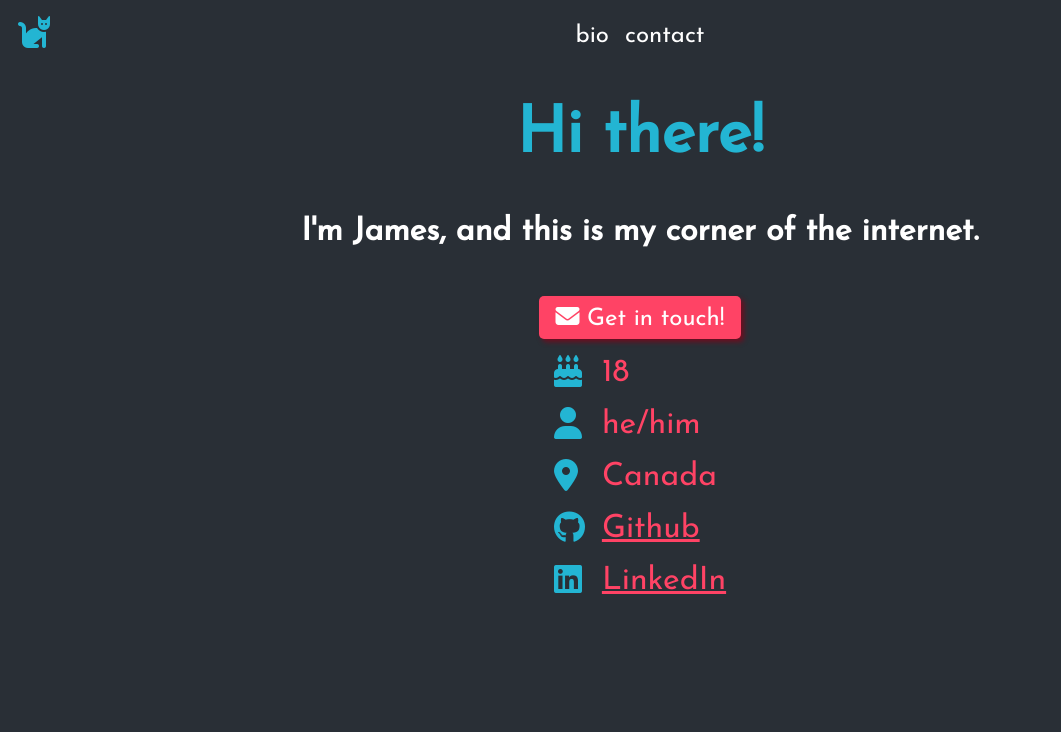
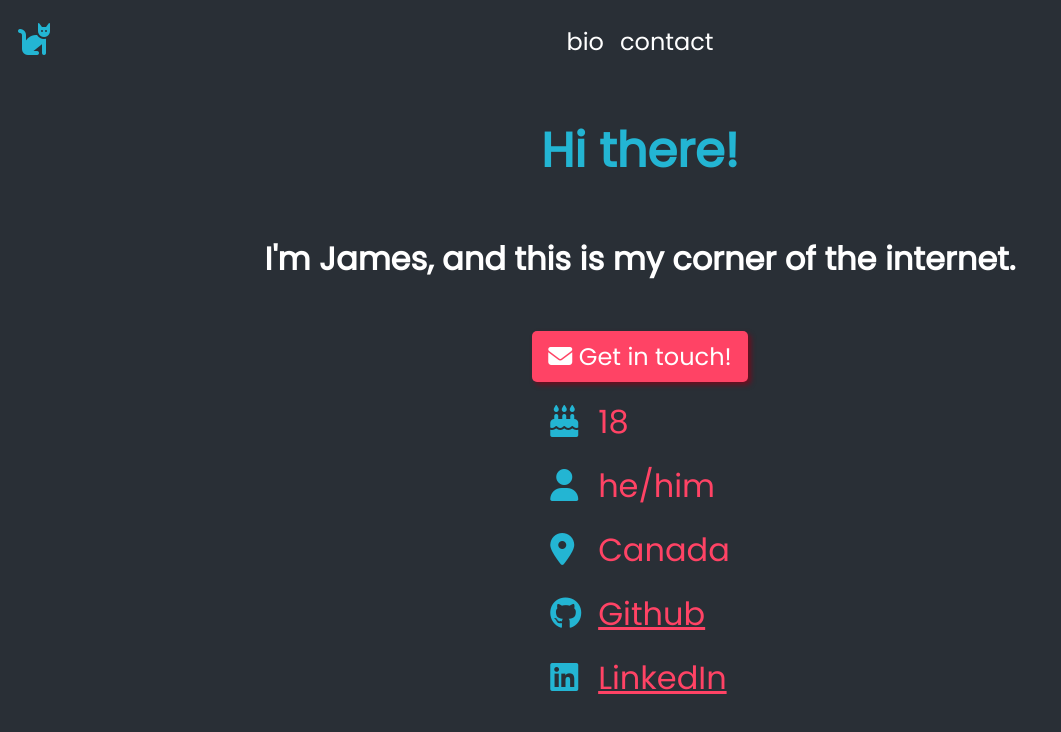
Before and after one commit to jchiella/website, an Eleventy site: page index.html in a window 1280 px wide. Shown: the whole page, without its empty margins (0-1061 px from the left). Built offline with nearby package versions, Linux system fonts and the light colour scheme; Eleventy itself is replaced by a stand-in of ours; files that its build step writes are made by us from their sources.

Commit message:
changed the font to Poppins

```diff
--- a/_includes/page.njk
+++ b/_includes/page.njk
@@ -13,7 +13,7 @@
 
     <link rel="preconnect" href="https://fonts.googleapis.com">
     <link rel="preconnect" href="https://fonts.gstatic.com" crossorigin>
-    <link href="https://fonts.googleapis.com/css2?family=Josefin+Sans&display=swap" rel="stylesheet">
+    <link href="https://fonts.googleapis.com/css2?family=Poppins&display=swap" rel="stylesheet">
     <link rel="stylesheet" href="/css/styles.css">
     <link rel="stylesheet" href="/css/form.css">
 
--- a/css/styles.css
+++ b/css/styles.css
@@ -1,4 +1,6 @@
-*, *::before, *::after {
+*,
+*::before,
+*::after {
   box-sizing: border-box;
   margin: 0;
   padding: 0;
@@ -8,13 +10,13 @@
   --pink: #ff4365;
   --white: #ffffff;
 
-  --large: 4rem;
+  --large: 3rem;
   --med: 2rem;
   --small: 1.5rem;
 }
 
 *:not(i) {
-  font-family: 'Josefin Sans', sans-serif;
+  font-family: 'Poppins', sans-serif;
 }
 
 body {
```
